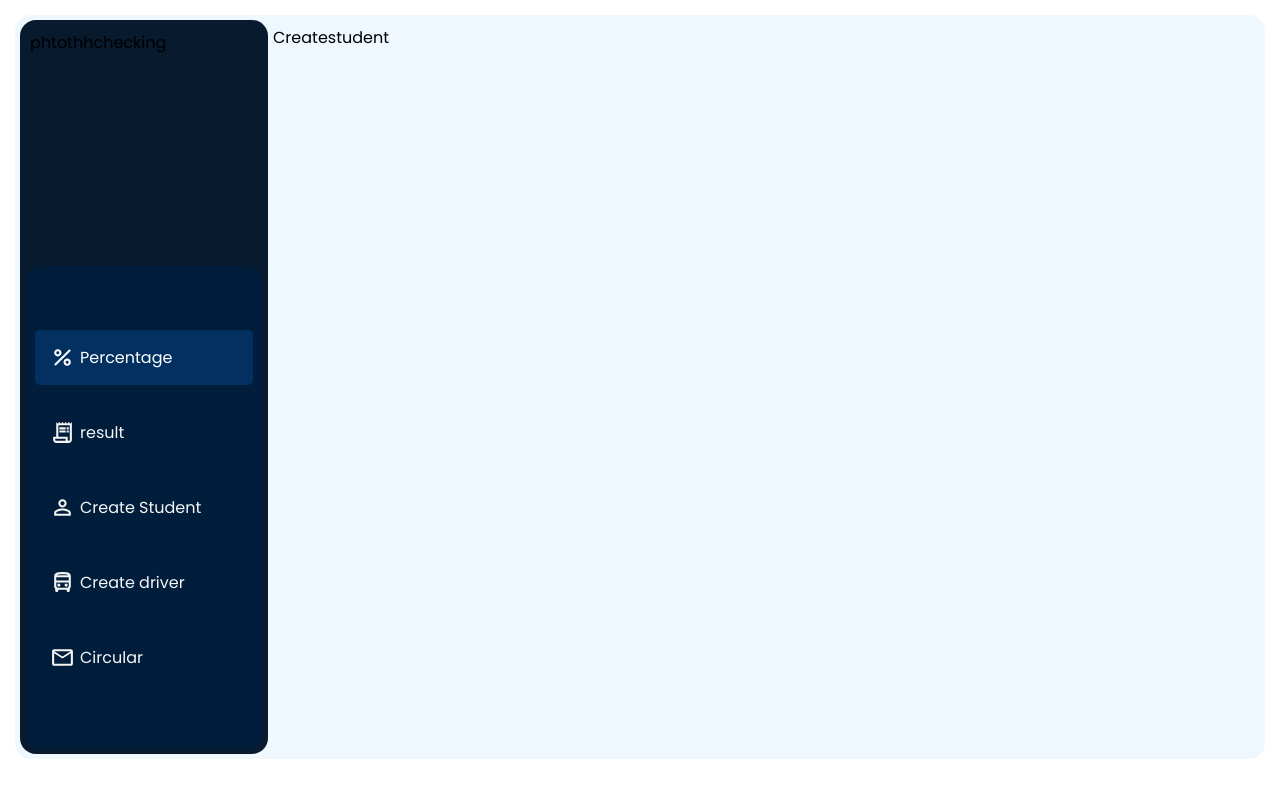
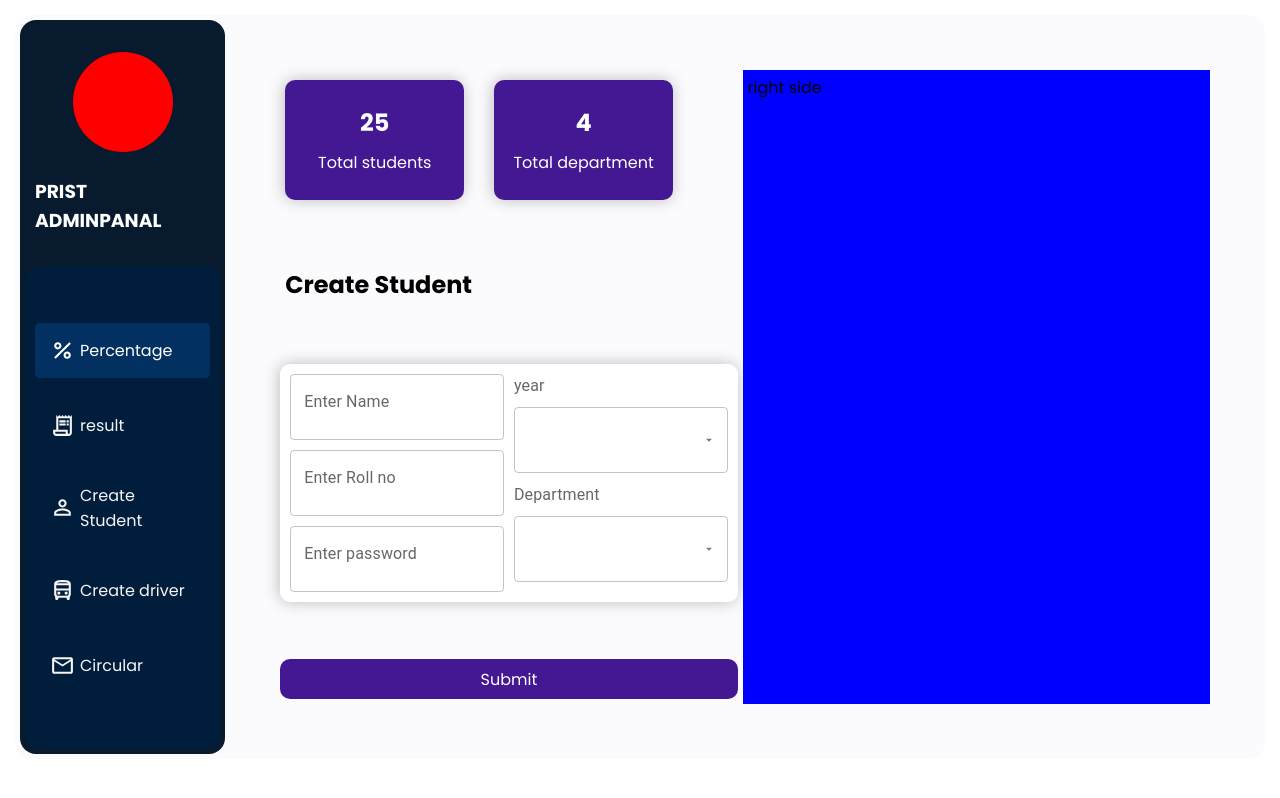
Before and after one commit to mohamed-basith1/pristadmin, a React (Create React App) app: page /createstudent in a window 1280 px wide. Built offline with nearby package versions, Linux system fonts and the light colour scheme.

Commit message:
leftside

```diff
--- a/src/App.css
+++ b/src/App.css
@@ -1,7 +1,7 @@
 .appcontainer {
 	width: 100%;
 	height: 93vh;
-	background-color: aliceblue;
+	background-color: rgba(68, 24, 146, .02);
 	border-radius: 1rem;
 	display: flex;
 	flex-direction: row;
--- a/src/components/button/index.js
+++ b/src/components/button/index.js
@@ -1,7 +1,24 @@
 import React from 'react';
 
-const Button = () => {
-	return <div>Button</div>;
+const Button = ({ height, width, action, name }) => {
+	return (
+		<div
+			onClick={() => action()}
+			style={{
+				height: height,
+				color: 'white',
+				borderRadius: 10,
+				display: 'flex',
+				justifyContent: 'center',
+				alignItems: 'center',
+				cursor: 'pointer',
+				width: width,
+				background: 'rgb(68,24,146)'
+			}}
+		>
+			{name}
+		</div>
+	);
 };
 
 export default Button;
--- a/src/components/nav/index.js
+++ b/src/components/nav/index.js
@@ -32,7 +32,10 @@ const Nav = () => {
 	};
 	return (
 		<div className="navcontainer">
-			<div className="logo">phtothhchecking</div>
+			<div className="logo">
+				<div style={{ width: 100, height: 100, background: 'red', borderRadius: 50 }} />
+				<h3>PRIST ADMINPANAL</h3>
+			</div>
 			<div className="navigationlist">
 				{navigationlist.map((e, index) => {
 					return (
--- a/src/components/nav/nav.css
+++ b/src/components/nav/nav.css
@@ -36,4 +36,10 @@
 .logo {
 	flex: 1.5;
 	background-color: rgb(7, 26, 46);
+	display: flex;
+	justify-content: center;
+	align-items: center;
+	color: white;
+	flex-direction: column;
+	gap: 20px;
 }
--- a/src/screen/createstudent/createstudent.css
+++ b/src/screen/createstudent/createstudent.css
@@ -0,0 +1,57 @@
+.studentcontainer {
+	padding: 50px;
+	width: 100%;
+	display: flex;
+}
+.studentheader {
+	display: flex;
+	gap: 30px;
+}
+.total {
+	width: 40%;
+	height: 120px;
+	display: flex;
+	flex-direction: column;
+	justify-content: center;
+	align-items: center;
+	box-shadow: -1px 0px 16px 0px rgba(0, 0, 0, 0.25);
+	-webkit-box-shadow: -1px 0px 16px 0px rgba(0, 0, 0, 0.25);
+	-moz-box-shadow: -1px 0px 16px 0px rgba(0, 0, 0, 0.25);
+	border-radius: 10px;
+	background-color: rgb(68, 24, 146);
+	color: white;
+}
+.createform {
+	display: flex;
+	background-color: white;
+	gap: 20;
+	border-radius: 10px;
+	box-shadow: -1px 0px 16px 0px rgba(0, 0, 0, 0.25);
+	-webkit-box-shadow: -1px 0px 16px 0px rgba(0, 0, 0, 0.25);
+	-moz-box-shadow: -1px 0px 16px 0px rgba(0, 0, 0, 0.25);
+}
+
+.input {
+	display: flex;
+	flex-direction: column;
+	flex: 1;
+
+	gap: 10px;
+}
+.selects {
+	display: flex;
+	flex-direction: column;
+	flex: 1;
+	gap: 10px;
+}
+.leftside {
+	display: flex;
+	flex-direction: column;
+	gap: 20px;
+	flex: 1;
+	justify-content: space-between;
+}
+.rightside {
+	background-color: blue;
+	flex: 1;
+}
--- a/src/screen/createstudent/index.js
+++ b/src/screen/createstudent/index.js
@@ -1,7 +1,73 @@
-import React from 'react';
+import { InputLabel, MenuItem, Select, TextField } from '@mui/material';
+import React, { useState } from 'react';
+import Button from '../../components/button';
 import './createstudent.css';
 const Createstudent = () => {
-	return <div>Createstudent</div>;
+	const [ year, setYear ] = useState('');
+	const [ department, setDepartment ] = useState('');
+	console.log(year);
+
+	const formsubmit = () => {
+		console.log('submit clicked');
+	};
+	return (
+		<div className="studentcontainer">
+			<div className="leftside">
+				<div className="studentheader">
+					<div className="total">
+						<h2>25</h2>
+						<p>Total students</p>
+					</div>
+					<div className="total">
+						<h2>4</h2>
+						<p>Total department</p>
+					</div>
+				</div>
+				<h2>Create Student</h2>
+				<div className="createform">
+					<div className="input">
+						<TextField id="outlined-basic" label="Enter Name" variant="outlined" />
+						<TextField id="outlined-basic" label="Enter Roll no" variant="outlined" />
+						<TextField id="outlined-basic" label="Enter password" variant="outlined" />
+					</div>
+					<div className="selects">
+						<InputLabel id="demo-simple-select-label">year</InputLabel>
+						<Select
+							labelId="demo-simple-select-autowidth-label"
+							id="demo-simple-select-autowidth"
+							value={year}
+							onChange={(e) => setYear(e.target.value)}
+							autoWidth
+							label="select year"
+						>
+							<MenuItem value={1}>1st year</MenuItem>
+							<MenuItem value={2}>2nd year</MenuItem>
+							<MenuItem value={3}>3rd year</MenuItem>
+							<MenuItem value={4}>4th year</MenuItem>
+						</Select>
+
+						<InputLabel id="demo-simple-select-label">Department</InputLabel>
+						<Select
+							labelId="demo-simple-select-autowidth-label"
+							id="demo-simple-select-autowidth"
+							value={department}
+							onChange={(e) => setDepartment(e.target.value)}
+							autoWidth
+							label="select department"
+						>
+							<MenuItem value={'cse'}>CSE</MenuItem>
+							<MenuItem value={'mechanical'}>MECH</MenuItem>
+							<MenuItem value={'ece'}>ECE</MenuItem>
+							<MenuItem value={'eee'}>EEE</MenuItem>
+							<MenuItem value={'civil'}>CIVIL</MenuItem>
+						</Select>
+					</div>
+				</div>
+				<Button height={40} width={'100%'} action={() => formsubmit()} name={'Submit'} />
+			</div>
+			<div className="rightside">right side</div>
+		</div>
+	);
 };
 
 export default Createstudent;
--- a/src/screen/percentage/index.js
+++ b/src/screen/percentage/index.js
@@ -1,7 +1,13 @@
+import { TextField } from '@mui/material';
 import React from 'react';
 import './percentage.css';
 const Percentage = () => {
-	return <div>Percentage</div>;
+	return (
+		<div className="percentagecontaner">
+			<div>Percentage</div>
+			<TextField id="outlined-basic" label="name" variant="outlined" />
+		</div>
+	);
 };
 
 export default Percentage;
--- a/src/screen/percentage/percentage.css
+++ b/src/screen/percentage/percentage.css
@@ -0,0 +1,3 @@
+.percentagecontaner {
+	padding: 50px;
+}
```
